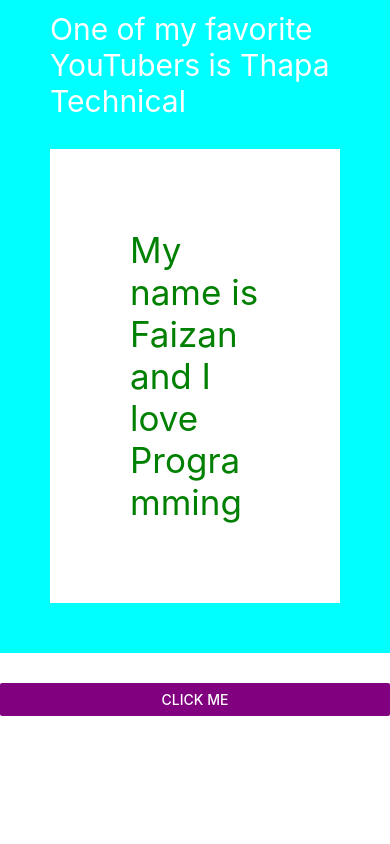
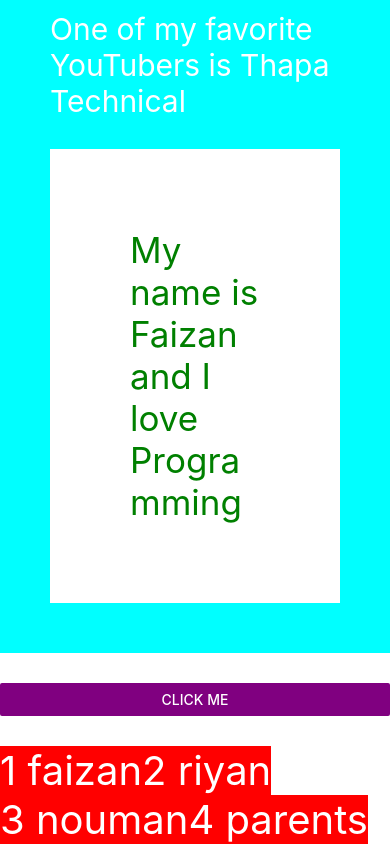
Before and after one commit to mdfaizanahmed786/React-Native, a React Native app: screen / in a window 390 px wide. Shown: the part 607-1451 px from the top of the page. Before the commit the page ends 1323 px from the top, so only its background shows below. Built offline with nearby package versions, Linux system fonts and the light colour scheme.

Commit message:
Only implementted half portion of FlatList

```diff
--- a/App.js
+++ b/App.js
@@ -2,6 +2,7 @@
 import C1 from './src/screens/C1.js';
 import Challenge1 from './src/challenge1/Challenge1.js'
 import ButtonImplement from './src/screens/ButtonImplement.js'
+import FlatListImplement from './src/screens/FlatListImplement.js';
 import { Text, View, StyleSheet} from "react-native";
 
 const App=()=>{
@@ -14,6 +15,7 @@
 	<Challenge1/>
 	</View>
 	<ButtonImplement/>
+	<FlatListImplement/>
 	</>
 
 )
--- /dev/null
+++ b/src/screens/FlatListImplement.js
@@ -0,0 +1,53 @@
+import React from "react";
+import {View, Text, StyleSheet, FlatList} from "react-native";
+const DATA=[
+{
+id:1,
+name:"faizan"
+},
+{
+	id:2,
+	name:"riyan"
+
+	},
+
+{
+	id:3,
+	name:"nouman"
+	},
+	{
+
+		id:4,
+		name:"parents"
+
+		}
+
+]
+const FlatListImplement=()=>{
+	return (
+	<View>
+
+	<FlatList horizontal={false} numColumns={2} data={DATA} renderItem={(element)=>{
+
+		return (
+		<Text style={styles.textStyle}>{element.item.id} {element.item.name}</Text>
+		);
+
+		}} />
+	</View>
+	);
+
+
+	}
+
+	const styles=StyleSheet.create({
+		textStyle:{
+			fontSize:40,
+			backgroundColor:'red',
+			color:"white"
+
+
+			}
+		});
+
+	export default FlatListImplement;
```
